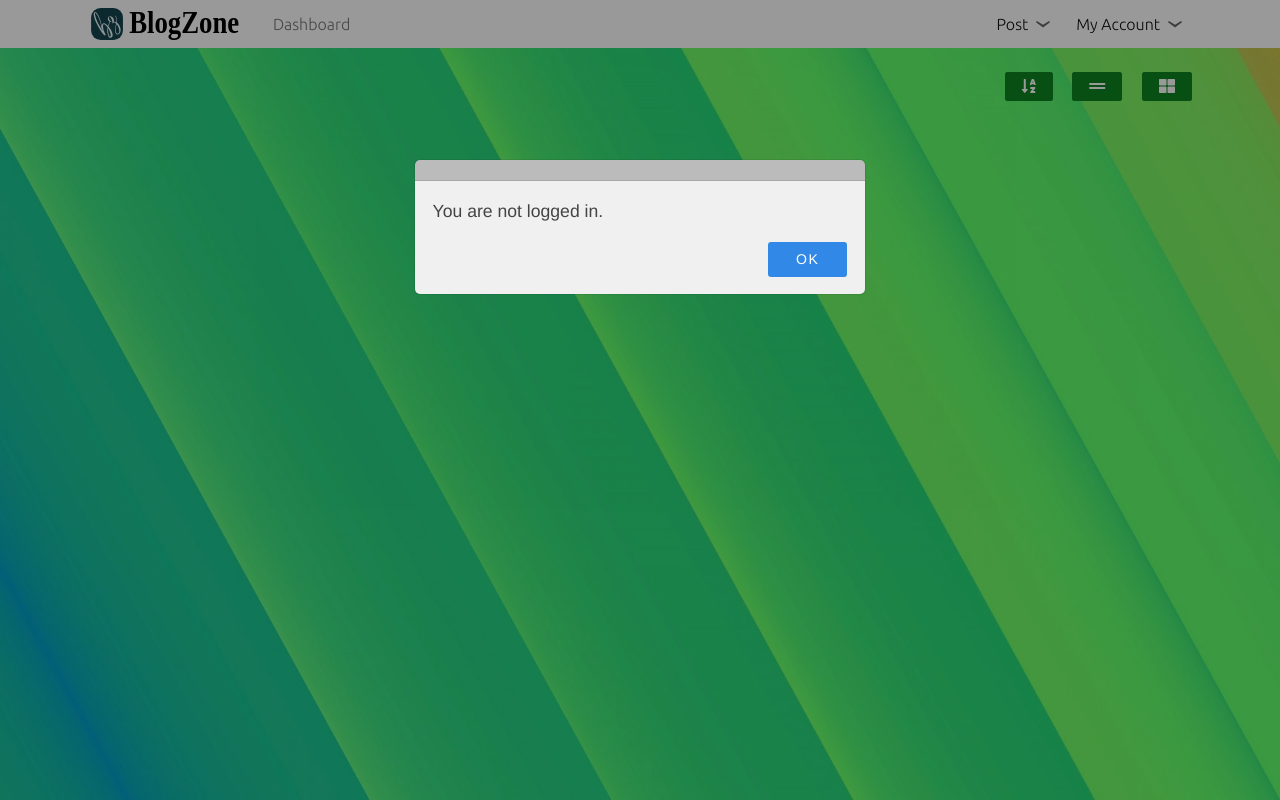
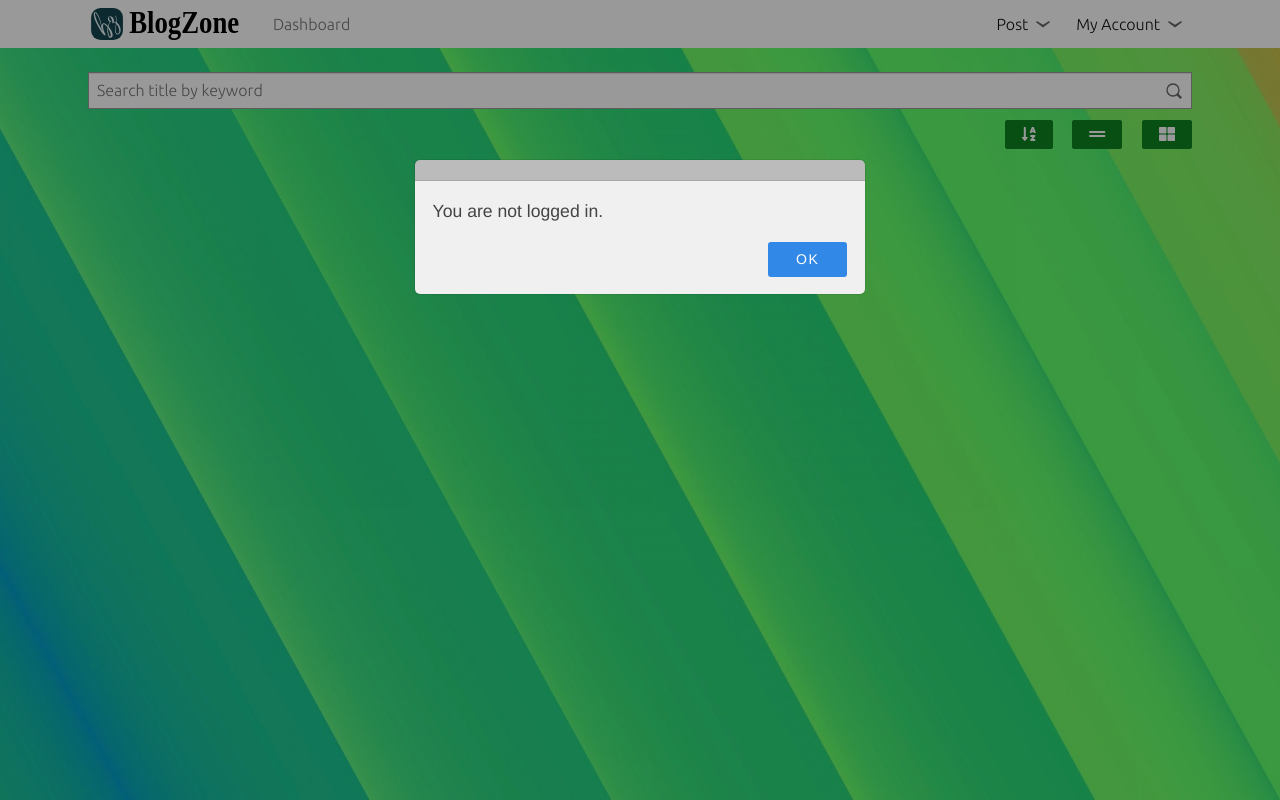
Before and after one commit to flamendless/BlogZone, a PHP site: page /pages/dashboard.php in a window 1280 px wide. Run offline with PHP 8.4, Linux system fonts and the light colour scheme; data comes from the database, SQL or seed files in the repository; data that the repository does not hold is empty.

Commit message:
Implemented Searchbox for title keyword query

```diff
--- a/BlogZone/js/on_dashboard.js
+++ b/BlogZone/js/on_dashboard.js
@@ -22,7 +22,8 @@ function()
 		console.log(Cookies.get("view_mode"));
 
 	let arr_data;
-	let p = AppendPosts();
+	let search_query = GetURLData("search");
+	let p = AppendPosts(search_query);
 	p.done(
 		function(arg)
 		{
@@ -229,7 +230,7 @@ function Exec_AppendPost_Grid(arr_data)
 	}
 }
 
-function AppendPosts()
+function AppendPosts(search_query = "")
 {
 	let dfd = $.Deferred();
 	$.ajax({
@@ -239,6 +240,7 @@ function AppendPosts()
 		{
 			"limit": 5,
 			"username": Cookies.get("username"),
+			"search_query": search_query,
 		},
 		success: function(data)
 		{
--- a/BlogZone/pages/dashboard.php
+++ b/BlogZone/pages/dashboard.php
@@ -27,6 +27,16 @@
 		<br>
 		<div class="row">
 			<div class="row u-align-text--right">
+				<form class="p-search-box">
+					<input type="search" class="p-search-box__input" name="search" placeholder="Search title by keyword" required="">
+					<button type="reset" class="p-search-box__reset" alt="reset">
+						<i class="p-icon--close"></i>
+					</button>
+					<button type="submit" class="p-search-box__button" alt="search">
+						<i class="p-icon--search"></i>
+					</button>
+				</form>
+
 				<form>
 					<button type="button" class="p-button--positive p-tooltip--btm-center" aria-describedby="btm-center" name="btn_sort_title">
 						<span class="p-tooltip__message" role="tooltip" name="tp_sort_title"></span>
--- a/BlogZone/php/get_post_info.php
+++ b/BlogZone/php/get_post_info.php
@@ -8,10 +8,9 @@ require_once($_SERVER['DOCUMENT_ROOT'] . "/BlogZone/php/database.php");
 Database::Init();
 $tbl_post = Database::$tbl_post;
 
-$username = Query::Safe($_POST["username"]);
 $id = Query::Safe($_POST["id"]);
 
-$result = Query::Query_Set("SELECT * FROM $tbl_post WHERE id = '$id' AND author = '$username';");
+$result = Query::Query_Set("SELECT * FROM $tbl_post WHERE id = '$id'");
 $data = mysqli_fetch_assoc($result);
 
 $title = $data["title"];
--- a/BlogZone/php/show_posts.php
+++ b/BlogZone/php/show_posts.php
@@ -9,7 +9,9 @@ $tbl_post_info = Database::$tbl_post_info;
 
 $limit = Query::Safe($_POST["limit"]);
 $username = Query::Safe($_POST["username"]);
-$result = Query::Query_Set("SELECT p.id, p.author, p.title, p.caption, p.filename, p.base_path, i.date_published, i.time_published FROM $tbl_post AS p INNER JOIN $tbl_post_info AS i ON p.id = i.id WHERE p.author = '$username' AND p.is_published = true LIMIT $limit;");
+$search_query = Query::Safe($_POST["search_query"]);
+
+$result = Query::Query_Set("SELECT p.id, p.author, p.title, p.caption, p.filename, p.base_path, i.date_published, i.time_published FROM $tbl_post AS p INNER JOIN $tbl_post_info AS i ON p.id = i.id WHERE p.author = '$username' AND p.is_published = true AND p.title LIKE '%$search_query%' LIMIT $limit;");
 
 // $content = mysqli_fetch_array($result);
 
```
Also changed, not shown: BlogZone/php/get_post_content.php (+7 -3 lines).
